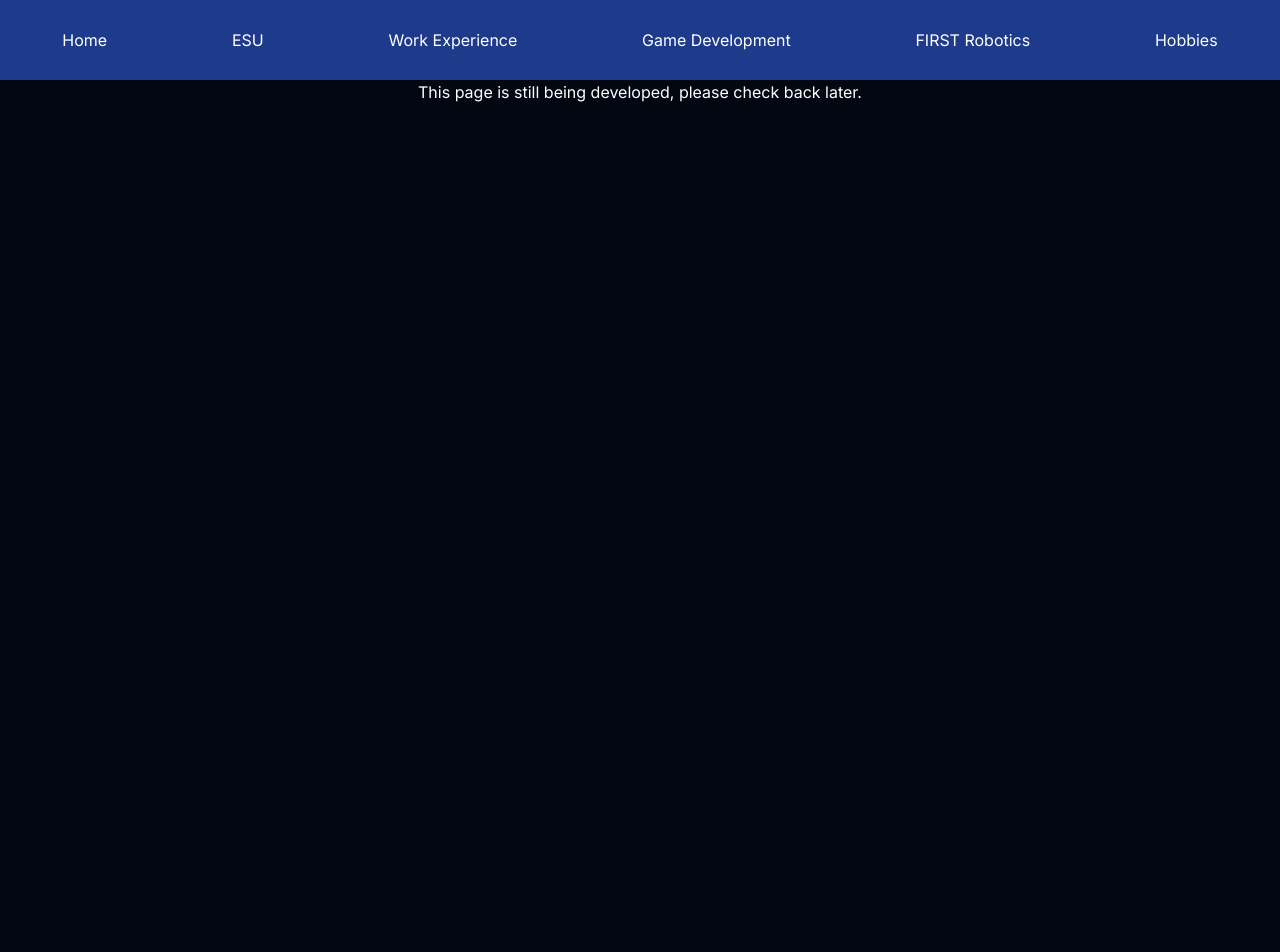
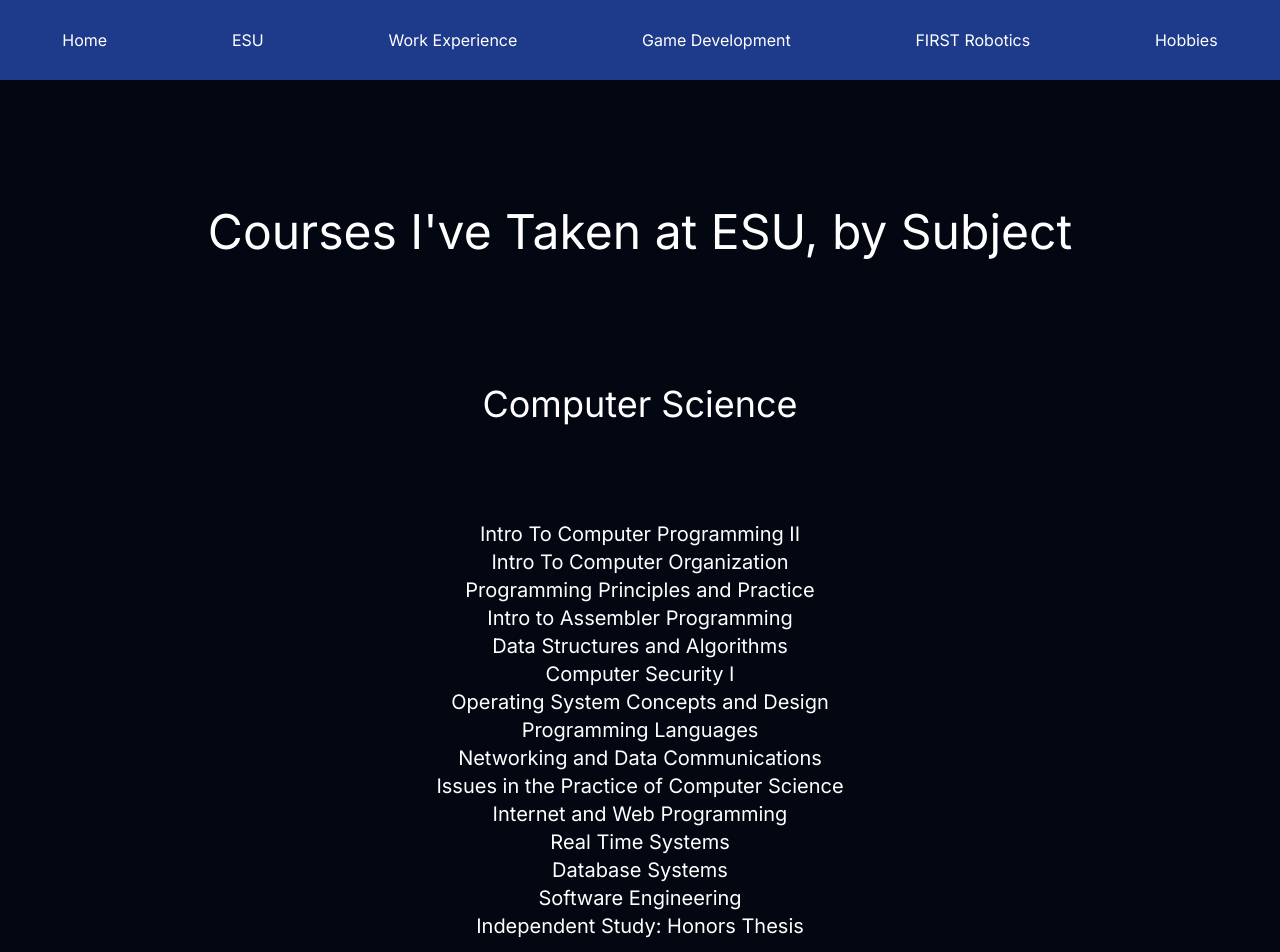
Before and after one commit to johnwinward/portfolio-nextjs, a Next.js app: page /esu/courses in a window 1280 px wide. Shown: the top 952 px of the page. Before the commit the page ends 800 px from the top, so only its background shows below. Built offline with nearby package versions, Linux system fonts and the light colour scheme.

Commit message:
add course list page

```diff
--- a/app/esu/courses/page.tsx
+++ b/app/esu/courses/page.tsx
@@ -1,7 +1,81 @@
-import WIP from "@/components/WIP";
+import PageSection, { SectionData } from "@/components/PageSection";
 
 export default function CoursesPage() {
+    const computerScienceSection: SectionData = {
+        title: 'Computer Science'
+    }
+
+    const mathSection: SectionData = {
+        title: 'Mathematics'
+    }
+
+    const physSection: SectionData = {
+        title: 'Physics'
+    }
+
+    const otherSection: SectionData = {
+        title: 'Other Subjects'
+    }
+
     return (
-        <WIP />
+        <main>
+            <h1 className="text-white text-center text-5xl mt-32 mb-32">Courses I&apos;ve Taken at ESU, by Subject</h1>
+
+            <PageSection sectionData={computerScienceSection}>
+                <ul>
+                    <li>Intro To Computer Programming II</li>
+                    <li>Intro To Computer Organization</li>
+                    <li>Programming Principles and Practice</li>
+                    <li>Intro to Assembler Programming</li>
+                    <li>Data Structures and Algorithms</li>
+                    <li>Computer Security I</li>
+                    <li>Operating System Concepts and Design</li>
+                    <li>Programming Languages</li>
+                    <li>Networking and Data Communications</li>
+                    <li>Issues in the Practice of Computer Science</li>
+                    <li>Internet and Web Programming</li>
+                    <li>Real Time Systems</li>
+                    <li>Database Systems</li>
+                    <li>Software Engineering</li>
+                    <li>Independent Study: Honors Thesis</li>
+                </ul>
+            </PageSection>
+
+            <PageSection sectionData={mathSection}>
+                <ul>
+                    <li>Calculus II</li>
+                    <li>Discrete Mathematical Structures</li>
+                    <li>Multivariate Calculus</li>
+                    <li>Statistics I</li>
+                    <li>Linear Algebra</li>
+                </ul>
+            </PageSection>
+
+            <PageSection sectionData={physSection}>
+                <ul>
+                    <li>Physics I</li>
+                    <li>Physics II</li>
+                    <li>Basic Electronics</li>
+                </ul>
+            </PageSection>
+
+            <PageSection sectionData={otherSection}>
+                <ul>
+                    <li>English Composition</li>
+                    <li>University Studies / First Year Experience</li>
+                    <li>Intro to Communication</li>
+                    <li>Principles of Macroeconomics</li>
+                    <li>Health Promotion and Wellness</li>
+                    <li>Advanced Composition</li>
+                    <li>Intro to Global Politics</li>
+                    <li>Classical Mythology</li>
+                    <li>Introduction to Art</li>
+                    <li>Physical Geology</li>
+                    <li>History of Rock and Jazz</li>
+                    <li>General Psychology</li>
+                </ul>
+            </PageSection>
+
+        </main>
     )
 }
--- a/components/PageSection.tsx
+++ b/components/PageSection.tsx
@@ -25,9 +25,9 @@
                     <Image src={sectionData.img} alt={sectionData.imgAlt} height={sectionData.height} />
                 </div>)}
 
-                <p className="text-white text-center w-full p-12 m-auto text-xl">
+                <div className="text-white text-center w-full p-12 m-auto text-xl">
                     {children}
-                </p>
+                </div>
 
                 {sectionData.img && !sectionData.leftImage && sectionData.imgAlt && (<div className="w-full pt-12 pb-12 flex mx-auto justify-center">
                     <Image src={sectionData.img} alt={sectionData.imgAlt} height={sectionData.height} />
```
